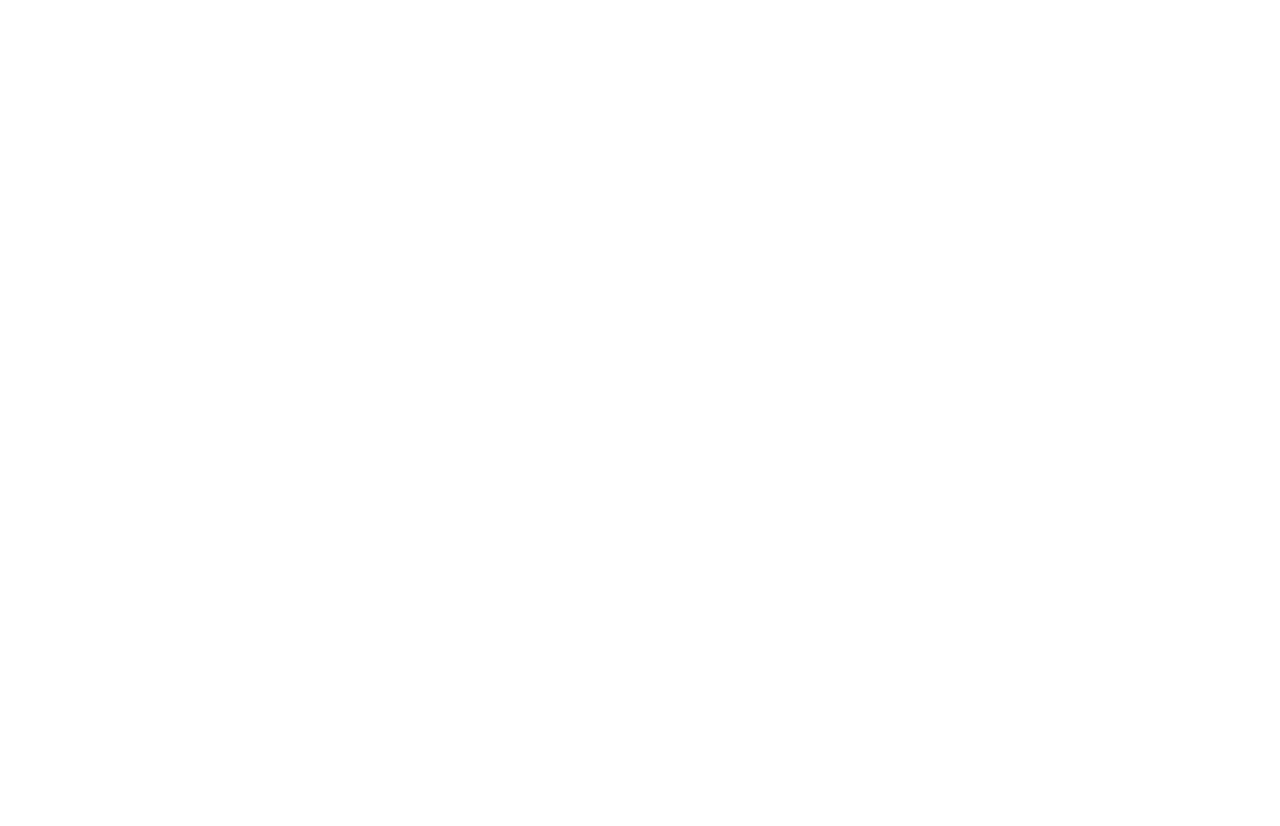
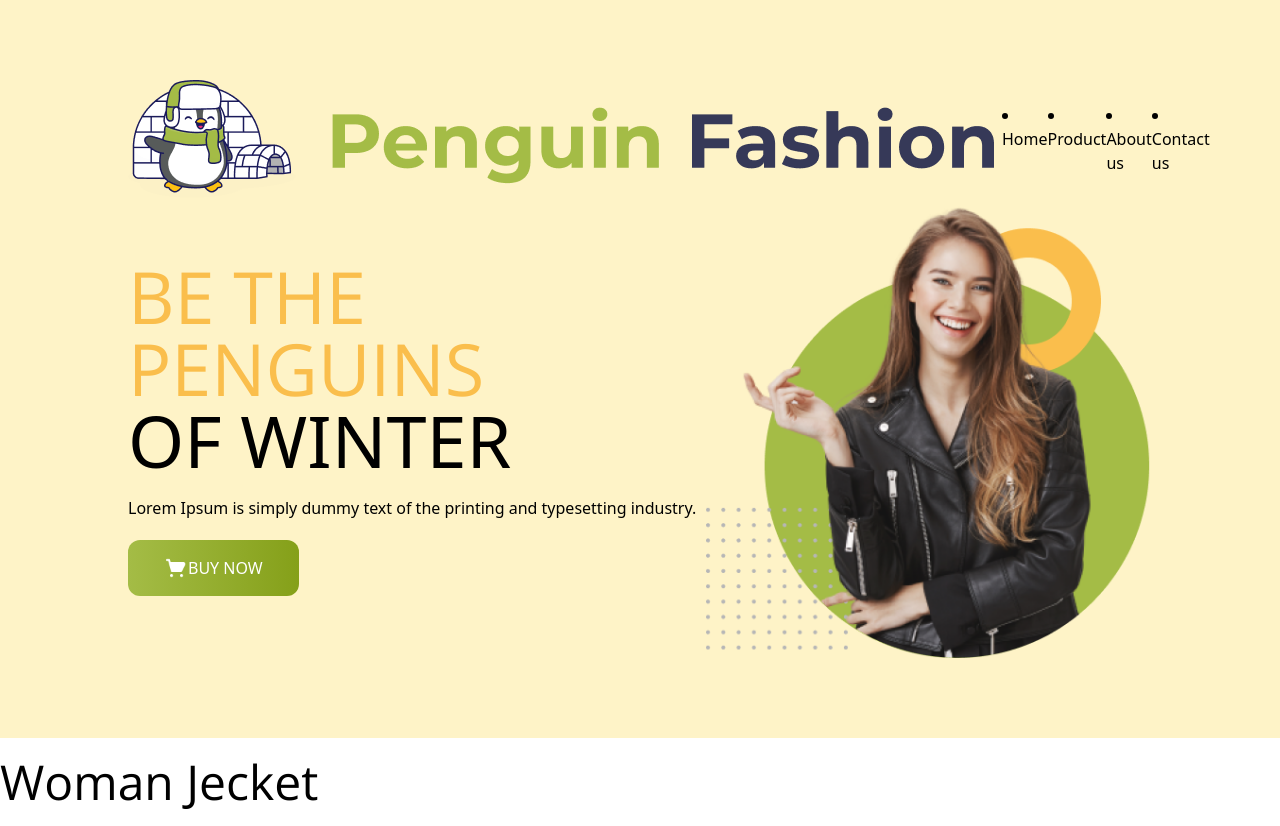
Before and after one commit to tanmoy2023/penguin-fashion-with-tailwind, a plain HTML site: page index.html in a window 1280 px wide. Before the commit the page ends 800 px from the top, so only its background shows below. Drawn offline with nearby package versions, Linux system fonts and the light colour scheme.

Commit message:
2 commit

```diff
--- a/index.html
+++ b/index.html
@@ -3,9 +3,53 @@
 <head>
     <meta charset="UTF-8">
     <meta name="viewport" content="width=device-width, initial-scale=1.0">
-    <title>penguin-fashion-with-tailwind</title>
+    <script src="https://cdn.tailwindcss.com"></script>
+    <title>Penguin Fashion</title>
+    <link rel="preconnect" href="https://fonts.googleapis.com">
+<link rel="preconnect" href="https://fonts.gstatic.com" crossorigin>
+<link href="https://fonts.googleapis.com/css2?family=Open+Sans&display=swap" rel="stylesheet">
+<style>
+    .font-bebas{
+        font-family: 'Open Sans', sans-serif;
+    }
+</style>
+
 </head>
 <body>
+    <header class="bg-amber-100 py-20 px-32">
+        <!-- nav section -->
+        <nav class="flex flex-col md:flex-row justify-between items-center">
+            <img src="icons/logo.png" alt="">
+            <div class="flex">
+                <li>Home</li>
+                <li>Product</li>
+                <li>About us</li>
+                <li>Contact us</li>
+            </div>
+            <!-- banner section -->
+        </nav>
+        <div class="flex flex-col md:flex-row justify-between items-center">
+            <div class="space-y-5">
+                <h1 class="text-7xl uppercase fl">
+                    <samp class="text-[#FABE4C] font-bebas">Be the Penguins</samp>
+                    <br>
+                    of Winter</h1>
+                    <p>Lorem Ipsum is simply dummy text of the printing
+                        and typesetting industry.</p>
+                        <button class="py-4 px-9 bg-gradient-to-r from-[#A4BC46] to-[#85A019] rounded-xl uppercase text-white font-medium flex ">
+                            <img class="w-6 h-6" src="icons/shopping-cart 1.png" alt="">
+                            BUY NOW</button>
+            </div>
+            <div>
+                <img src="images/model.png" alt="">
+            </div>
+        </div>
+    </header>
+    <main class="max-w-7xl mx-auto">
+        <section class="py-5">
+            <h3 class="text-5xl font-bebas ">Woman Jecket</h3>
+        </section>
+    </main>
 
 </body>
 </html>
--- /dev/null
+++ b/tailwind.config.js
@@ -0,0 +1,8 @@
+/** @type {import('tailwindcss').Config} */
+module.exports = {
+    content: ["./src/**/*.{html,js}"],
+    theme: {
+      extend: {},
+    },
+    plugins: [],
+  }
```
Also changed, not shown: icons/bg1.png (added), icons/bg2.png (added), icons/bg3.png (added), icons/box.png (added), icons/house.png (added), icons/logo.png (added), icons/question.png (added), icons/shopping-cart 1.png (added).
